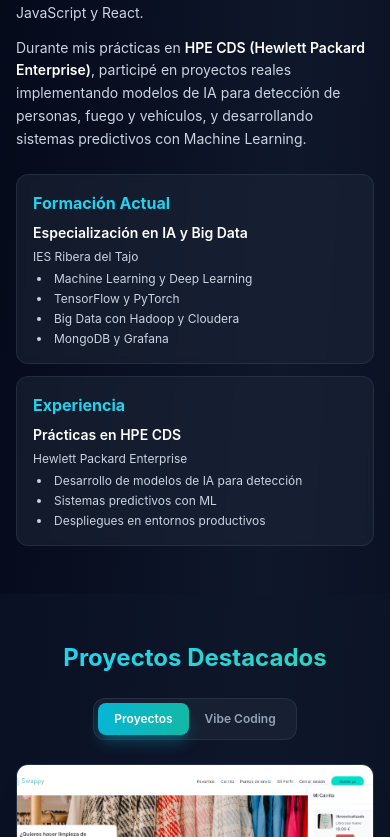
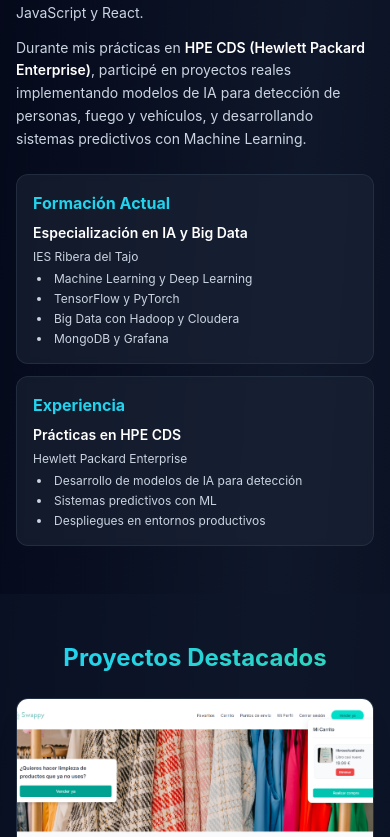
Before and after one commit to IkerMunozz/Portfolio_IkerMu-oz, a React (Create React App) app: page / in a window 390 px wide. Shown: the part 1163-2000 px from the top of the page. Built offline with nearby package versions, Linux system fonts and the light colour scheme.

Commit message:
Proyecto automatización añadido

```diff
--- a/src/components/Portfolio.jsx
+++ b/src/components/Portfolio.jsx
@@ -1,5 +1,5 @@
 import React, { useState, useEffect } from 'react';
-import { Github, Linkedin, Mail, MapPin, Code2, Database, Brain, Server, Globe, ChevronDown, Eye, Settings, X  } from 'lucide-react';
+import { Github, Linkedin, Mail, MapPin, Code2, Database, Brain, Server, Globe, ChevronDown, Eye, Settings, X, MessageSquare  } from 'lucide-react';
 import Chatbot from './Chatbot';
 import GlowCard from './ui/GlowCard';
 import fotoPerfil from '../assets/images/foto-perfil.png';
@@ -14,10 +14,11 @@
 import portada_yolov8 from '../assets/images/portada_yolov8.webp';
 import portada_analisistrafico from '../assets/images/portada_analisistrafico.png';
 import deteccion from '../assets/images/deteccion_vehiculos.png';
+import portada_chatbotwhatsapp from '../assets/images/portada_chatbotwhatsapp.png';
+import panelControl_chatbot from '../assets/images/panelControl_chatbot.png';
 export default function Portfolio() {
   //const [activeSection, setActiveSection] = useState('home');
   const [isScrolled, setIsScrolled] = useState(false);
-  const [activeTab, setActiveTab] = useState('proyectos');
   const [selectedProject, setSelectedProject] = useState(null);
   const [isModalOpen, setIsModalOpen] = useState(false);
 
@@ -45,7 +46,7 @@
     setSelectedProject(null);
   };
 
-  const projectsData = [
+  const allProjects = [
     {
       id: 'swappy',
       title: 'Swappy',
@@ -112,10 +113,30 @@
       ],
       githubUrl: 'https://github.com/IkerMunozz/Modelo_AnalisisTrafico',
       images: [deteccion, '/videos/Video_deteccion.mp4']
-    }
-  ];
-
-  const vibecodingProjects = [
+    },
+    {
+      id: 'hotel-chatbot',
+      title: 'Hotel Chatbot & Automation',
+      shortDescription: 'Sistema de atención al cliente automatizado con WhatsApp y panel de control real-time',
+      coverImage: portada_chatbotwhatsapp,
+      icon: MessageSquare,
+      fullDescription: 'Ecosistema de automatización para gestión hotelera que combina un chatbot inteligente en WhatsApp con un panel de administración centralizado. Optimiza la atención al cliente mediante IA y permite la intervención humana estratégica.',
+      features: [
+        { icon: Brain, text: 'Chatbot Inteligente: Respuesta automática a consultas frecuentes, gestión de reservas y recomendaciones turísticas personalizadas' },
+        { icon: Settings, text: 'Automatización con n8n: Workflows complejos para el flujo de mensajes, integración de APIs y lógica de negocio' },
+        { icon: Globe, text: 'Panel de Control: Interfaz en tiempo real para monitorizar chats y permitir que recepción tome el control manualmente' },
+        { icon: Mail, text: 'Sistema de Alertas: Notificaciones automáticas por correo electrónico ante quejas o solicitudes de intervención humana' }
+      ],
+      stack: ['n8n', 'Node.js', 'React', 'WhatsApp Business API', 'PostgreSQL', 'Tailwind CSS', 'SMTP/Email API'],
+      results: [
+        'Reducción del 70% en carga de consultas básicas en recepción',
+        'Tiempo de respuesta inmediato 24/7 para clientes',
+        'Mejora en la satisfacción del cliente mediante atención híbrida (IA + Humano)',
+        'Sistema de escalado eficiente para incidencias críticas'
+      ],
+      githubUrl: 'https://github.com/IkerMunozz/PanelControl_CasonadelaReyna',
+      images: [panelControl_chatbot]
+    },
     {
       id: 'zalando',
       title: 'Zalando Size Exchange Automator',
@@ -298,35 +319,8 @@
             </span>
           </h2>
 
-          {/* Tabs Menu */}
-          <div className="flex justify-center mb-6 sm:mb-8 lg:mb-12">
-            <div className="inline-flex bg-slate-800/60 backdrop-blur-sm rounded-xl p-1 sm:p-1.5 border border-slate-700/50">
-              <button
-                onClick={() => setActiveTab('proyectos')}
-                className={`px-4 sm:px-6 py-2 sm:py-2.5 rounded-lg text-xs sm:text-sm font-semibold transition-all duration-300 ${
-                  activeTab === 'proyectos'
-                    ? 'bg-gradient-to-r from-cyan-500 to-teal-500 text-white shadow-lg shadow-cyan-500/30'
-                    : 'text-slate-400 hover:text-white'
-                }`}
-              >
-                Proyectos
-              </button>
-              <button
-                onClick={() => setActiveTab('vibecoding')}
-                className={`px-4 sm:px-6 py-2 sm:py-2.5 rounded-lg text-xs sm:text-sm font-semibold transition-all duration-300 ${
-                  activeTab === 'vibecoding'
-                    ? 'bg-gradient-to-r from-cyan-500 to-teal-500 text-white shadow-lg shadow-cyan-500/30'
-                    : 'text-slate-400 hover:text-white'
-                }`}
-              >
-                Vibe Coding
-              </button>
-            </div>
-          </div>
-
-          {activeTab === 'proyectos' && (
           <div className="grid grid-cols-1 md:grid-cols-2 lg:grid-cols-3 gap-6 sm:gap-8">
-              {projectsData.map((project) => (
+            {allProjects.map((project) => (
               <div
                 key={project.id}
                 onClick={() => openProjectModal(project)}
@@ -351,36 +345,6 @@
               </div>
             ))}
           </div>
-          )}
-
-          {activeTab === 'vibecoding' && (
-            <div className="grid grid-cols-1 md:grid-cols-2 lg:grid-cols-3 gap-6 sm:gap-8">
-              {vibecodingProjects.map((project) => (
-                <div
-                  key={project.id}
-                  onClick={() => openProjectModal(project)}
-                  className="bg-slate-800/50 backdrop-blur-sm rounded-xl overflow-hidden border border-slate-700/50 hover:border-cyan-500/50 transition-all duration-300 shadow-xl hover:shadow-cyan-500/20 cursor-pointer group"
-                >
-                  <div className="aspect-video overflow-hidden">
-                    <img
-                      src={project.coverImage}
-                      alt={project.title}
-                      className="w-full h-full object-cover group-hover:scale-105 transition-transform duration-300"
-                    />
-                  </div>
-                  <div className="p-4 sm:p-6">
-                    <div className="flex items-center gap-3 mb-3">
-                      <div className="w-8 h-8 sm:w-10 sm:h-10 bg-gradient-to-br from-cyan-500 to-teal-500 rounded-lg flex items-center justify-center">
-                        <project.icon size={16} className="sm:w-5 sm:h-5" />
-                      </div>
-                      <h3 className="text-lg sm:text-xl font-bold group-hover:text-cyan-400 transition-colors">{project.title}</h3>
-                    </div>
-                    <p className="text-slate-300 text-sm sm:text-base leading-relaxed">{project.shortDescription}</p>
-                  </div>
-                </div>
-              ))}
-            </div>
-          )}
         </div>
       </section>
 
```
Also changed, not shown: src/assets/images/panelControl_chatbot.png (added), src/assets/images/portada_chatbotwhatsapp.png (added). Lines whose indentation alone changed are shown as unchanged.
